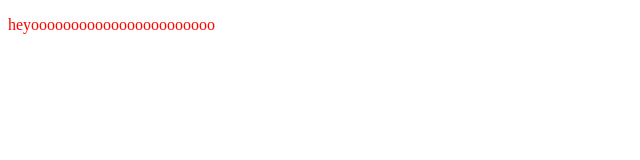
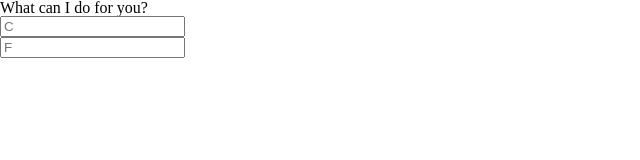
Before and after one commit to robhhr/magic-toolbox, a website: page index.html in a window 1280 px wide. Shown: the whole page, without its empty margins (0-640 px from the left). Drawn offline with Linux system fonts and the light colour scheme.

Commit message:
add temperature inputs

```diff
--- a/index.html
+++ b/index.html
@@ -5,9 +5,24 @@
     <meta name="viewport" content="width=device-width, initial-scale=1.0">
     <meta http-equiv="X-UA-Compatible" content="ie=edge">
     <link rel="stylesheet" href="build/css/style.min.css">
+    <link rel="icon" sizes="60x60" href="images/apple-icon-60x60.png">
     <title>Magic Toolbox!</title>
 </head>
 <body>
-    <p>heyooooooooooooooooooooooo</p>
+    <header>
+        <h1 class="title-animated">What can I do for you?</h1>
+    </header>
+    <main>
+        <div class="temperature">
+            <div class="celsius">
+                <input type="number" placeholder="C">
+            </div>
+            <div class="fahrenheit">
+                <input type="number" placeholder="F">
+            </div>
+        </div>
+
+    </main>
+    <script src="./build/js/main.min.js"></script>
 </body>
 </html>
--- /dev/null
+++ b/src/sass/_global.scss
@@ -0,0 +1,50 @@
+/* http://meyerweb.com/eric/tools/css/reset/
+   v2.0 | 20110126
+   License: none (public domain)
+*/
+
+html, body, div, span, applet, object, iframe,
+h1, h2, h3, h4, h5, h6, p, blockquote, pre,
+a, abbr, acronym, address, big, cite, code,
+del, dfn, em, img, ins, kbd, q, s, samp,
+small, strike, strong, sub, sup, tt, var,
+b, u, i, center,
+dl, dt, dd, ol, ul, li,
+fieldset, form, label, legend,
+table, caption, tbody, tfoot, thead, tr, th, td,
+article, aside, canvas, details, embed,
+figure, figcaption, footer, header, hgroup,
+menu, nav, output, ruby, section, summary,
+time, mark, audio, video {
+	margin: 0;
+	padding: 0;
+	border: 0;
+	font-size: 100%;
+	font: inherit;
+	vertical-align: baseline;
+}
+/* HTML5 display-role reset for older browsers */
+article, aside, details, figcaption, figure,
+footer, header, hgroup, menu, nav, section {
+	display: block;
+}
+body {
+	line-height: 1;
+	box-sizing: border-box;
+	background-color: white;
+}
+ol, ul {
+	list-style: none;
+}
+blockquote, q {
+	quotes: none;
+}
+blockquote:before, blockquote:after,
+q:before, q:after {
+	content: '';
+	content: none;
+}
+table {
+	border-collapse: collapse;
+	border-spacing: 0;
+}
--- a/src/sass/_typography.scss
+++ b/src/sass/_typography.scss
@@ -1,3 +1,26 @@
-p {
-    color: red;
+.title-animated {
+    animation: typewriter 5s steps(40) 1s 1 normal both,
+    blinkTextCursor 500ms steps(40) infinite normal;
+    overflow: hidden;
+    white-space: nowrap;
+    color: black;
+    border-right: 2px solid rgba(255, 255, 255, 0.75);
 }
+
+@keyframes typewriter {
+    from {
+        width: 0;
+    }
+    to {
+        width: 16em;
+    }
+}
+
+@keyframes blinkTextCursor {
+    from {
+        border-right-color: rgba(255, 255, 255, 0.75);
+    }
+    to {
+        border-right-color: transparent;
+    }
+}
--- a/src/sass/style.scss
+++ b/src/sass/style.scss
@@ -1 +1,3 @@
+@import "global";
 @import "typography";
+@import "temperature";
```
Also changed, not shown: build/css/style.min.css, images/apple-icon-60x60.png (added), src/sass/_temperature.scss (added), 1 other file.
